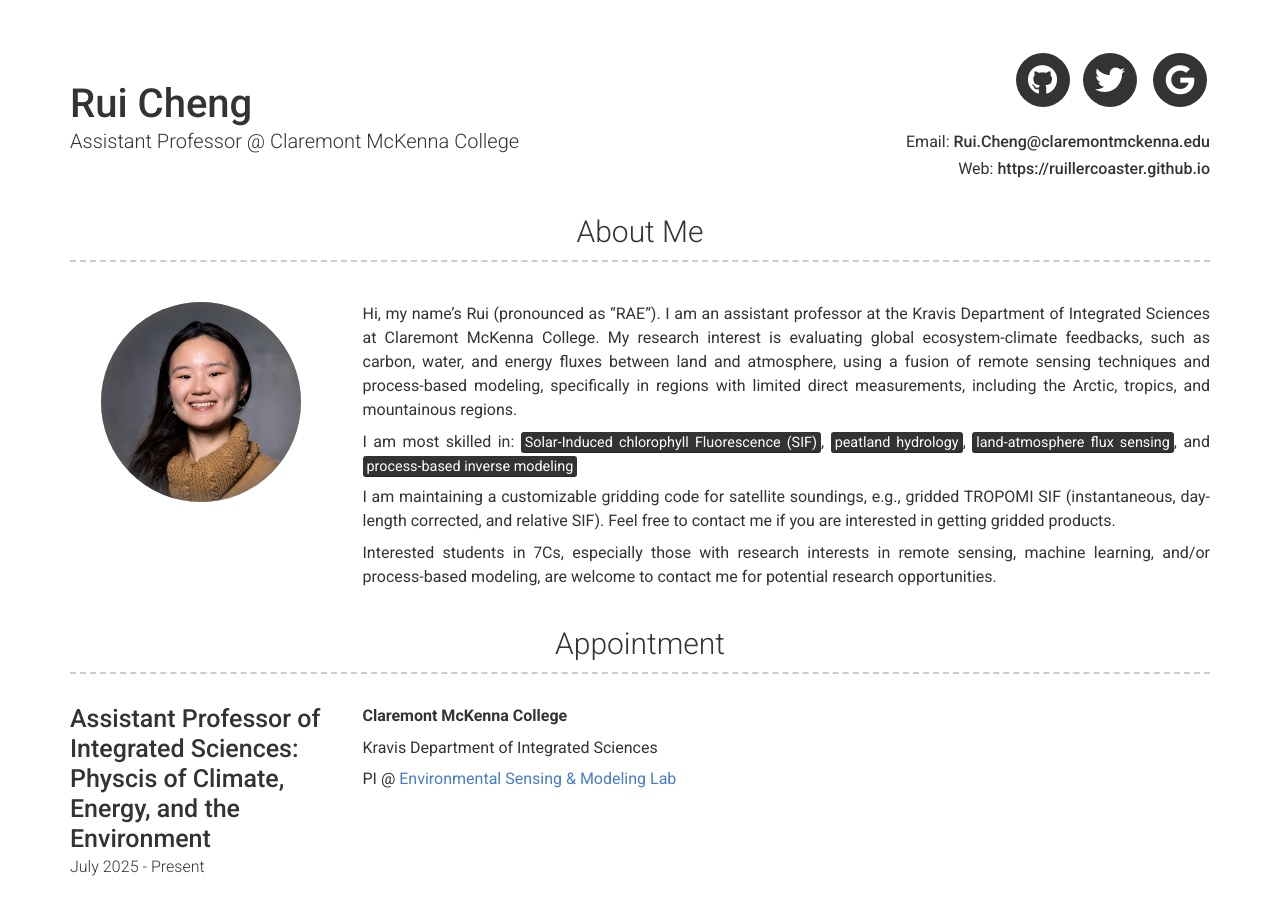
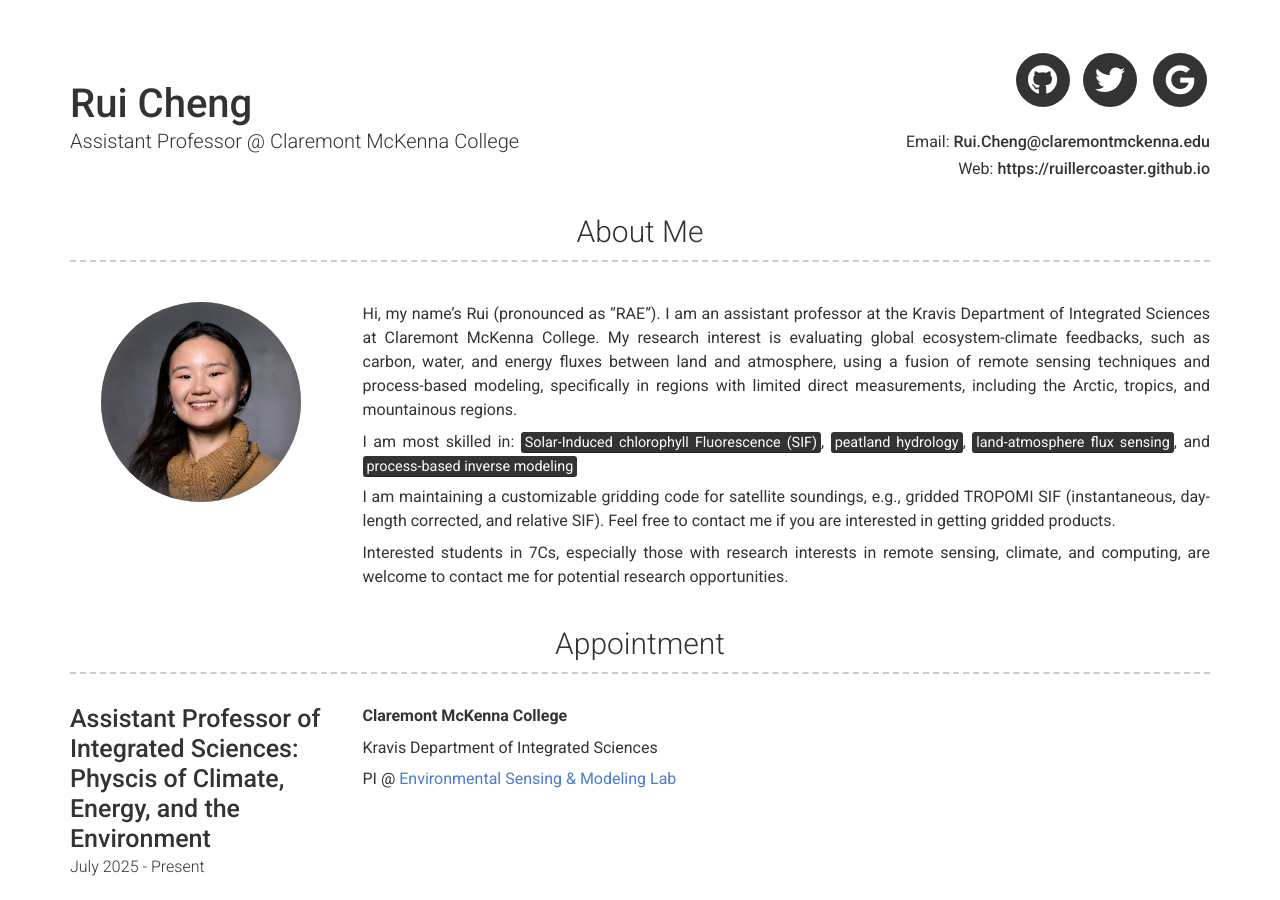
Before and after one commit to ruillercoaster/ruillercoaster.github.io, a Jekyll site: the page built from index.md, in a window 1280 px wide and 900 px high. Built offline with Jekyll 4.4.1, drawn with Linux system fonts in a browser that asks for light colours; nearby versions of some CDN libraries; a script that is not in the unit is left out.

Commit message:
revised at CMC

```diff
--- a/_config.yml
+++ b/_config.yml
@@ -54,7 +54,7 @@ about_content: | # this will include new lines to allow paragraphs
 
   I am maintaining a customizable gridding code for satellite soundings, e.g., gridded TROPOMI SIF (instantaneous, day-length corrected, and relative SIF). Feel free to contact me if you are interested in getting gridded products.
 
-  Interested students in 7Cs, especially those with research interests in remote sensing, machine learning, and/or process-based modeling, are welcome to contact me for potential research opportunities.
+  Interested students in 7Cs, especially those with research interests in remote sensing, climate, and computing, are welcome to contact me for potential research opportunities.
 
 
 content:
```
